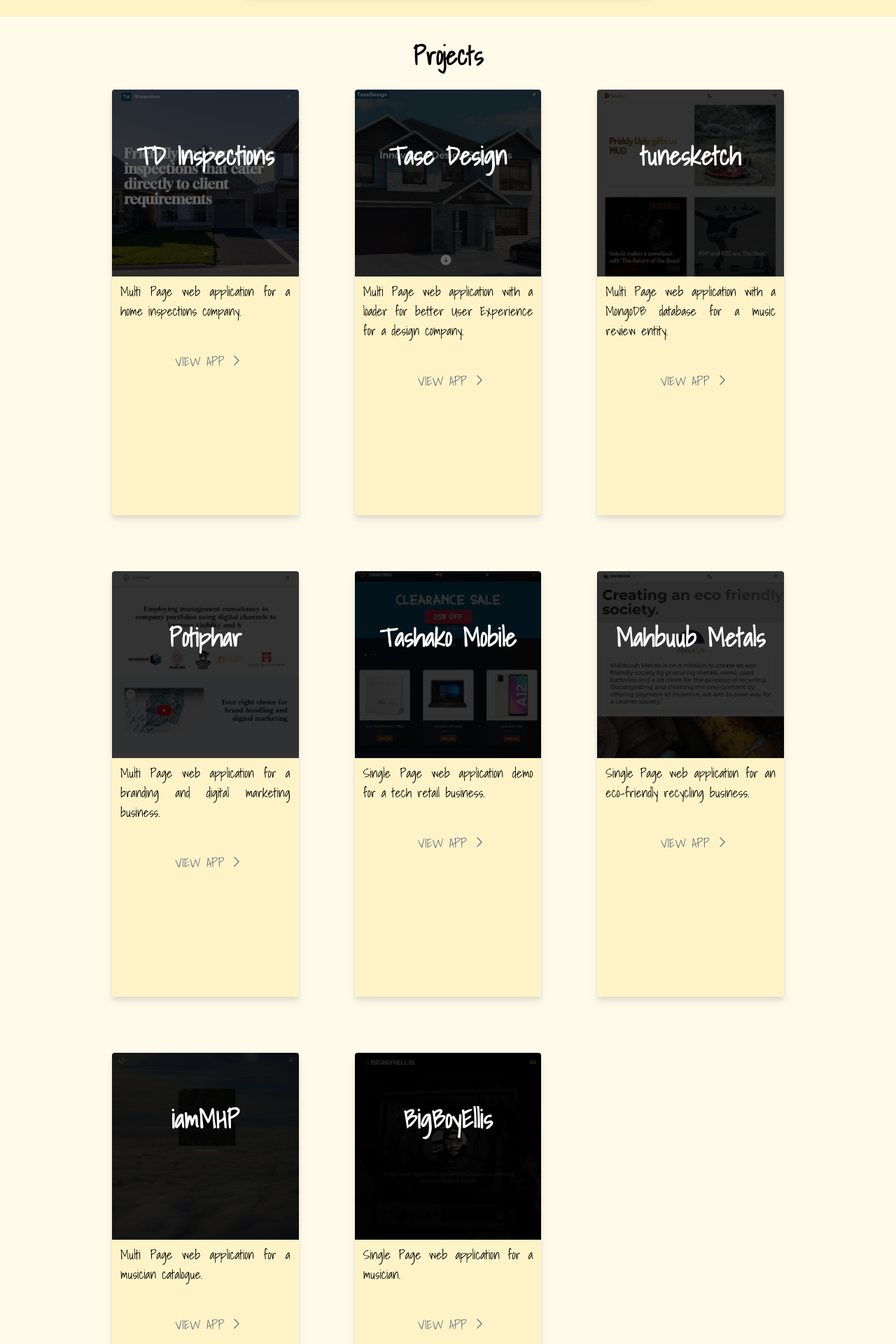
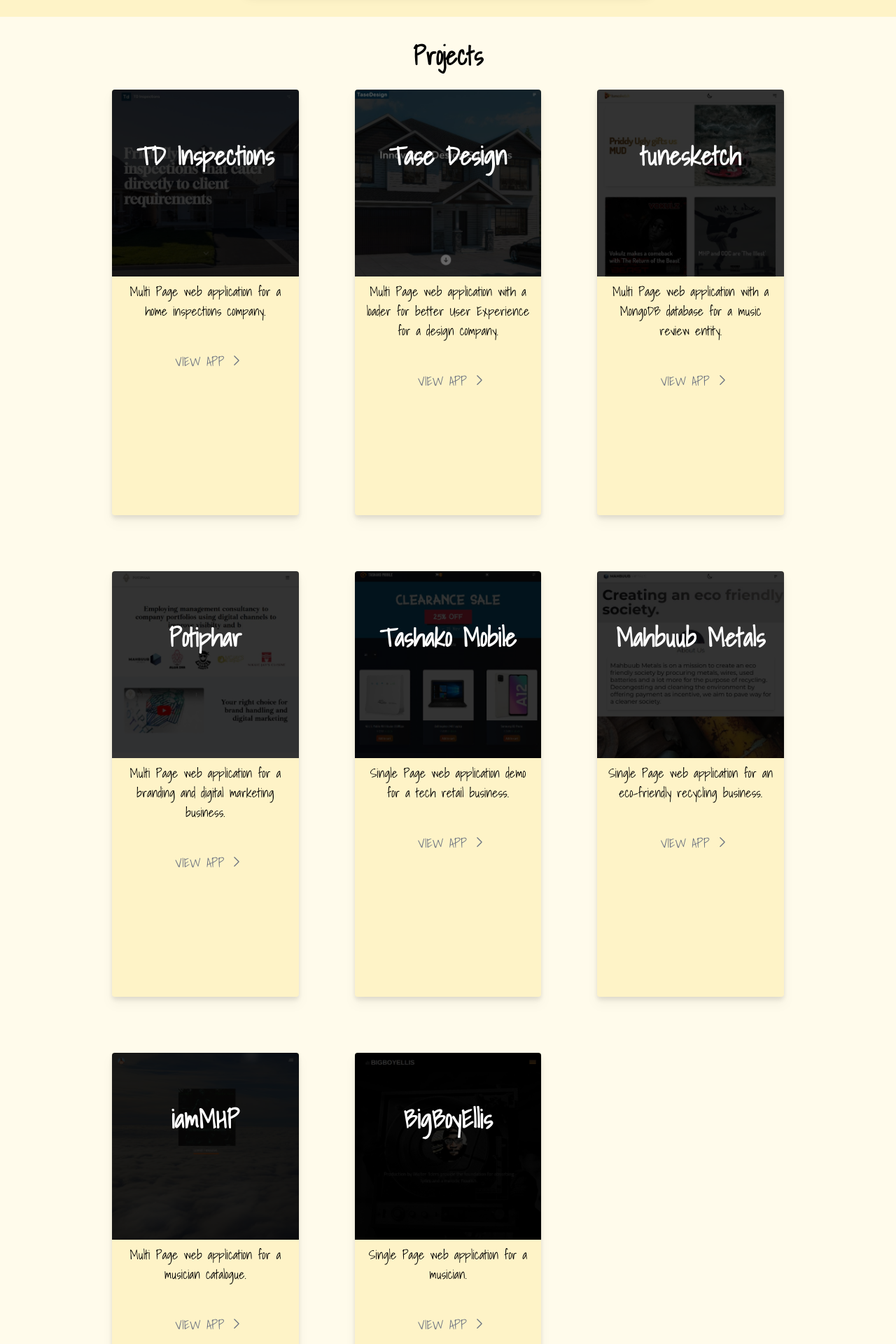
Before and after one commit to abu-git/sam-cv, a Next.js app: page / in a window 1280 px wide. Shown: the part 1380-3300 px from the top of the page at 70% size. Built offline with nearby package versions, Linux system fonts and the light colour scheme.

Commit message:
project card height responsive

```diff
--- a/components/Projects.js
+++ b/components/Projects.js
@@ -9,21 +9,21 @@ function Projects() {
             <h3 className='text-4xl font-semibold text-center'>Projects</h3>
             <main className='mt-7 grid grid-cols-1 md:grid-cols-2 lg:grid-cols-3 gap-8 md:gap-20'>
                 <a target='_blank' href='https://www.td-inspections.com/' rel='noreferrer'>
-                    <div className='flex flex-col cursor-pointer bg-amber-100 dark:bg-stone-800 rounded drop-shadow-lg overflow-hidden h-[38rem]'>
+                    <div className='flex flex-col cursor-pointer bg-amber-100 dark:bg-stone-800 rounded drop-shadow-lg overflow-hidden h-[30rem] lg:h-[38rem]'>
                         <div className='relative'>
                             <Image
                                 width={433}
                                 height={433}
                                 alt="TD Inspections"
                                 src="/tdinspections.jpg"
-                                className='brightness-[0.4] w-full'
+                                className='brightness-[0.2] w-full'
                             />
                             <div className='absolute -mt-36 md:-mt-48 w-full'>
                                 <h4 className='brightness-100 font-bold text-4xl text-white px-5 text-center'>TD Inspections</h4>
                             </div>
                         </div>
                         <div className='flex flex-col justify-between'>
-                            <span className='text-lg px-3 py-2 text-justify'>
+                            <span className='text-lg px-3 py-2 text-center'>
                                 Multi Page web application for a home inspections company.
                             </span>
                             <button className='flex justify-center pt-9 pb-4 pl-3 text-md lg:text-lg text-gray-500 dark:text-gray-500'>
@@ -39,7 +39,7 @@ function Projects() {
                 </a>
 
                 <a target='_blank' href='https://www.tasedesign.com/' rel='noreferrer'>
-                    <div className='flex flex-col cursor-pointer bg-amber-100 dark:bg-stone-800 rounded drop-shadow-lg overflow-hidden h-[38rem]'>
+                    <div className='flex flex-col cursor-pointer bg-amber-100 dark:bg-stone-800 rounded drop-shadow-lg overflow-hidden h-[30rem] lg:h-[38rem]'>
                         <div className='relative'>
                             <Image
                                 width={433}
@@ -53,7 +53,7 @@ function Projects() {
                             </div>
                         </div>
                         <div className='flex flex-col justify-between'>
-                            <span className='text-lg px-3 py-2 text-justify'>
+                            <span className='text-lg px-3 py-2 text-center'>
                                 Multi Page web application with a loader for better User Experience for a design company.
                             </span>
                             <button className='flex justify-center pt-9 pb-4 pl-3 text-md lg:text-lg text-gray-500 dark:text-gray-500'>
@@ -69,7 +69,7 @@ function Projects() {
                 </a>
 
                 <a target='_blank' href='https://www.tunesketch.com/' rel='noreferrer'>
-                    <div className='flex flex-col cursor-pointer bg-amber-100 dark:bg-stone-800 rounded drop-shadow-lg overflow-hidden h-[38rem]'>
+                    <div className='flex flex-col cursor-pointer bg-amber-100 dark:bg-stone-800 rounded drop-shadow-lg overflow-hidden h-[30rem] lg:h-[38rem]'>
                         <div className='relative'>
                             <Image
                                 width={433}
@@ -83,7 +83,7 @@ function Projects() {
                             </div>
                         </div>
                         <div className='flex flex-col justify-between'>
-                            <span className='text-lg px-3 py-2 text-justify'>
+                            <span className='text-lg px-3 py-2 text-center'>
                                 Multi Page web application with a MongoDB database for a music review entity.
                             </span>
                             <button className='flex justify-center pt-9 pb-4 pl-3 text-md lg:text-lg text-gray-500 dark:text-gray-500'>
@@ -99,7 +99,7 @@ function Projects() {
                 </a>
 
                 <a target='_blank' href='https://www.potiphar.org/' rel='noreferrer'>
-                    <div className='flex flex-col cursor-pointer bg-amber-100 dark:bg-stone-800 rounded drop-shadow-lg overflow-hidden h-[38rem]'>
+                    <div className='flex flex-col cursor-pointer bg-amber-100 dark:bg-stone-800 rounded drop-shadow-lg overflow-hidden h-[30rem] lg:h-[38rem]'>
                         <div className='relative'>
                             <Image
                                 width={433}
@@ -113,7 +113,7 @@ function Projects() {
                             </div>
                         </div>
                         <div className='flex flex-col justify-between'>
-                            <span className='text-lg px-3 py-2 text-justify'>
+                            <span className='text-lg px-3 py-2 text-center'>
                                 Multi Page web application for a branding and digital marketing business.
                             </span>
                             <button className='flex justify-center pt-9 pb-4 pl-3 text-md lg:text-lg text-gray-500 dark:text-gray-500'>
@@ -129,7 +129,7 @@ function Projects() {
                 </a>
 
                 <a target='_blank' href='https://tashakomobile.vercel.app/' rel='noreferrer'>
-                    <div className='flex flex-col cursor-pointer bg-amber-100 dark:bg-stone-800 rounded drop-shadow-lg overflow-hidden h-[38rem]'>
+                    <div className='flex flex-col cursor-pointer bg-amber-100 dark:bg-stone-800 rounded drop-shadow-lg overflow-hidden h-[30rem] lg:h-[38rem]'>
                         <div className='relative'>
                             <Image
                                 width={433}
@@ -144,7 +144,7 @@ function Projects() {
                         </div>
 
                         <div className='flex flex-col justify-between'>
-                            <span className='text-lg px-3 py-2 text-justify'>
+                            <span className='text-lg px-3 py-2 text-center'>
                                 Single Page web application demo for a tech retail business.
                             </span>
                             <button className='flex justify-center pt-9 pb-4 pl-3 text-md lg:text-lg text-gray-500 dark:text-gray-500'>
@@ -161,7 +161,7 @@ function Projects() {
 
 
                 <a target='_blank' href='https://www.mahbuubmetals.com' rel='noreferrer'>
-                    <div className='flex flex-col cursor-pointer bg-amber-100 dark:bg-stone-800 rounded drop-shadow-lg overflow-hidden h-[38rem]'>
+                    <div className='flex flex-col cursor-pointer bg-amber-100 dark:bg-stone-800 rounded drop-shadow-lg overflow-hidden h-[30rem] lg:h-[38rem]'>
                         <div className='relative'>
                             <Image
                                 width={433}
@@ -176,7 +176,7 @@ function Projects() {
                         </div>
 
                         <div className='flex flex-col justify-between'>
-                            <span className='text-lg px-3 py-2 text-justify'>
+                            <span className='text-lg px-3 py-2 text-center'>
                                 Single Page web application for an eco-friendly recycling business.
                             </span>
                             <button className='flex justify-center pt-9 pb-4 pl-3 text-md lg:text-lg text-gray-500 dark:text-gray-500'>
@@ -192,7 +192,7 @@ function Projects() {
                 </a>
 
                 <a target='_blank' href='https://www.iammhp.com' rel='noreferrer'>
-                    <div className='flex flex-col cursor-pointer bg-amber-100 dark:bg-stone-800 rounded drop-shadow-lg overflow-hidden h-[38rem]'>
+                    <div className='flex flex-col cursor-pointer bg-amber-100 dark:bg-stone-800 rounded drop-shadow-lg overflow-hidden h-[30rem] lg:h-[38rem]'>
                         <div className='relative'>
                             <Image
                                 width={433}
@@ -207,7 +207,7 @@ function Projects() {
                         </div>
 
                         <div className='flex flex-col justify-between'>
-                            <span className='text-lg px-3 py-2 text-justify'>
+                            <span className='text-lg px-3 py-2 text-center'>
                                 Multi Page web application for a musician catalogue.
                             </span>
                             <button className='flex justify-center pt-9 pb-4 pl-3 text-md lg:text-lg text-gray-500 dark:text-gray-500'>
@@ -223,7 +223,7 @@ function Projects() {
                 </a>
 
                 <a target='_blank' href='https://www.bigboyellis.com' rel='noreferrer'>
-                    <div className='flex flex-col cursor-pointer bg-amber-100 dark:bg-stone-800 rounded drop-shadow-lg overflow-hidden h-[38rem]'>
+                    <div className='flex flex-col cursor-pointer bg-amber-100 dark:bg-stone-800 rounded drop-shadow-lg overflow-hidden h-[30rem] lg:h-[38rem]'>
                         <div className='relative'>
                             <Image
                                 width={433}
@@ -238,7 +238,7 @@ function Projects() {
                         </div>
 
                         <div className='flex flex-col justify-between'>
-                            <span className='text-lg px-3 py-2 text-justify'>
+                            <span className='text-lg px-3 py-2 text-center'>
                                 Single Page web application for a musician.
                             </span>
                             <button className='flex justify-center pt-9 pb-4 pl-3 text-md lg:text-lg text-gray-500 dark:text-gray-500'>
```
